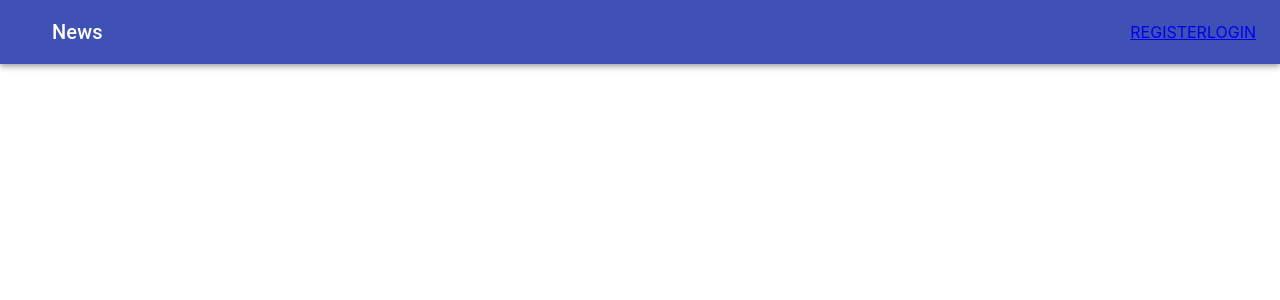
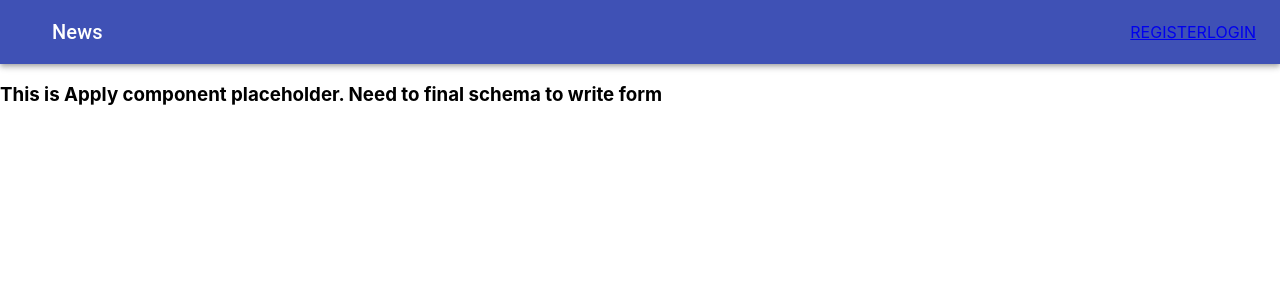
Before and after one commit to chingu-voyages/v28-bears-team-08, a React (Create React App) app: page /apply in a window 1280 px wide. Shown: the top 300 px of the page. Built offline with nearby package versions, Linux system fonts and the light colour scheme.

Commit message:
apply component added with placeholder

```diff
--- a/src/App.tsx
+++ b/src/App.tsx
@@ -7,6 +7,7 @@ import theme from './Theme/theme';
 import Login from './Components/login.component';
 import Register from './Components/register.component';
 import Profile from './Components/profile.component';
+import Apply from './Components/apply.component';
 
 const App: FunctionComponent = () => {
   const [isAuthenticated, setIsAuthenticated] = useState<boolean>(false);
@@ -28,11 +29,13 @@ const App: FunctionComponent = () => {
             render={(props) => <Register {...props} handleAuth={handleAuth} />}
           />
           <Route exact path="/profile" component={Profile} />
+          <Route exact path="/apply" component={Apply} />
         </Switch>
       </BrowserRouter>
     </ThemeProvider>
   );
 };
+//TODO: check component name with Cesar.
 
 export default App;
 
--- /dev/null
+++ b/src/Components/apply.component.tsx
@@ -0,0 +1,28 @@
+import { FunctionComponent, useState, useEffect } from 'react';
+export interface ApplyProps {
+  appStatus: String;
+  dateOfBirth: Date;
+  tin: String;
+  gender: String;
+  race: String;
+  ethnicity: String;
+  education: String;
+  // income: new Schema({
+  //   has: Boolean,
+  //   monthly: Number,
+  // })
+}
+//Q: How to handle nesting in interface?
+
+const Apply: FunctionComponent<ApplyProps> = () => {
+  const [app, setApp] = useState<ApplyProps | null>(null);
+  //app properties as pieces of state to come
+  return (
+    <h3>
+      This is Apply component placeholder. Need to final schema to write form
+    </h3>
+    //application form controlled component to come
+  );
+};
+
+export default Apply;
```
